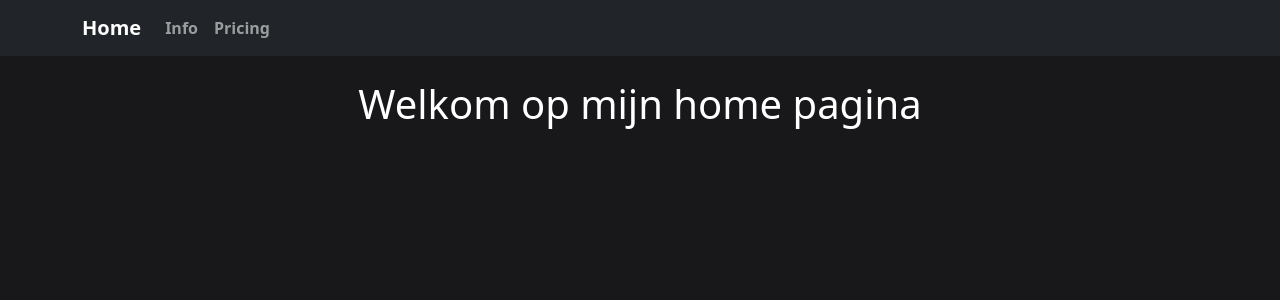
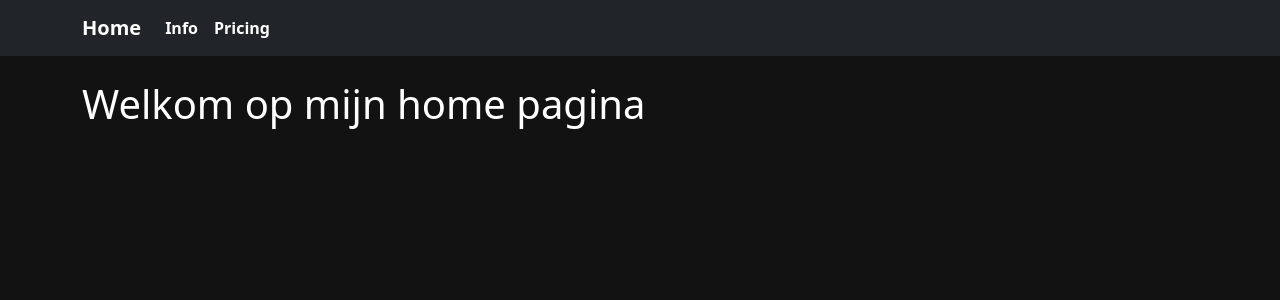
Before and after one commit to Lennert08/lennert-portfolio-website, a React (Vite) app: page / in a window 1280 px wide. Shown: the top 300 px of the page. Built offline with nearby package versions, Linux system fonts and the light colour scheme.

Commit message:
scss configuratie toegevoegd

```diff
--- a/package.json
+++ b/package.json
@@ -16,6 +16,7 @@
     "react-bootstrap": "^2.10.10",
     "react-dom": "^19.1.0",
     "react-router-dom": "^7.6.2",
+    "sass": "^1.89.2",
     "tailwindcss": "^4.1.10"
   },
   "devDependencies": {
--- /dev/null
+++ b/src/layouts/rootlayout/RootLayout.scss
@@ -0,0 +1,32 @@
+// ✅ Variabelen (bovenaan je bestand of in een aparte _variables.scss)
+$background-dark: #121212;
+$text-light: #ffffff;
+$spacing-lg: 1.5rem;
+
+// ✅ SCSS
+.root-layout {
+  background-color: $background-dark;
+  color: $text-light;
+  min-height: 100vh;
+
+  .brand {
+    font-weight: bold;
+  }
+
+  .nav-links {
+    font-weight: bold;
+
+    a {
+      color: $text-light;
+
+      &:hover {
+        text-decoration: underline;
+        opacity: 0.8;
+      }
+    }
+  }
+
+  .main-content {
+    margin-top: $spacing-lg;
+  }
+}
--- a/src/layouts/RootLayout.tsx
+++ b/src/layouts/rootlayout/RootLayout.tsx
@@ -2,18 +2,19 @@ import { Outlet, Link } from "react-router-dom";
 import Container from "react-bootstrap/Container";
 import Nav from "react-bootstrap/Nav";
 import Navbar from "react-bootstrap/Navbar";
+import "./RootLayout.scss"; // vergeet deze niet toe te voegen
 
 const RootLayout = () => {
   return (
-    <div className="bg-zinc-900 text-white min-h-screen">
+    <div className="root-layout">
       <Navbar bg="dark" variant="dark" expand="lg">
         <Container>
-          <Navbar.Brand as={Link} to="/" className="font-bold">
+          <Navbar.Brand as={Link} to="/" className="brand">
             Home
           </Navbar.Brand>
           <Navbar.Toggle aria-controls="main-navbar" />
           <Navbar.Collapse id="main-navbar">
-            <Nav className="font-bold">
+            <Nav className="nav-links">
               <Nav.Link as={Link} to="/info">
                 Info
               </Nav.Link>
@@ -25,7 +26,7 @@ const RootLayout = () => {
         </Container>
       </Navbar>
 
-      <Container className="mt-4">
+      <Container className="main-content">
         <Outlet />
       </Container>
     </div>
--- a/src/main.tsx
+++ b/src/main.tsx
@@ -3,7 +3,7 @@ import { createRoot } from "react-dom/client";
 import { createBrowserRouter, RouterProvider } from "react-router-dom";
 import HomePage from "./pages/HomePage.tsx";
 import InfoPage from "./pages/InfoPage.tsx";
-import RootLayout from "./layouts/RootLayout.tsx";
+import RootLayout from "./layouts/rootlayout/RootLayout.tsx";
 import "bootstrap/dist/css/bootstrap.min.css";
 
 const browserRouter = createBrowserRouter([
--- a/src/pages/HomePage.tsx
+++ b/src/pages/HomePage.tsx
@@ -1,7 +1,7 @@
 const HomePage = () => {
   return (
     <div>
-      <h1 className="text-center">Welkom op mijn home pagina</h1>
+      <h1>Welkom op mijn home pagina</h1>
     </div>
   );
 };
--- a/src/pages/InfoPage.tsx
+++ b/src/pages/InfoPage.tsx
@@ -1,7 +1,7 @@
 const InfoPage = () => {
   return (
     <div>
-      <h1 className="text-center">Info Page</h1>
+      <h1>Info Page</h1>
     </div>
   );
 };
```
Also changed, not shown: 1 other file (tests, documents, lock files or other folders).
